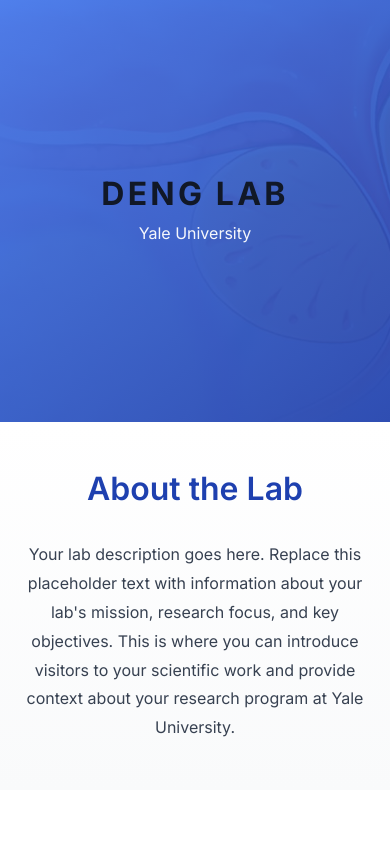
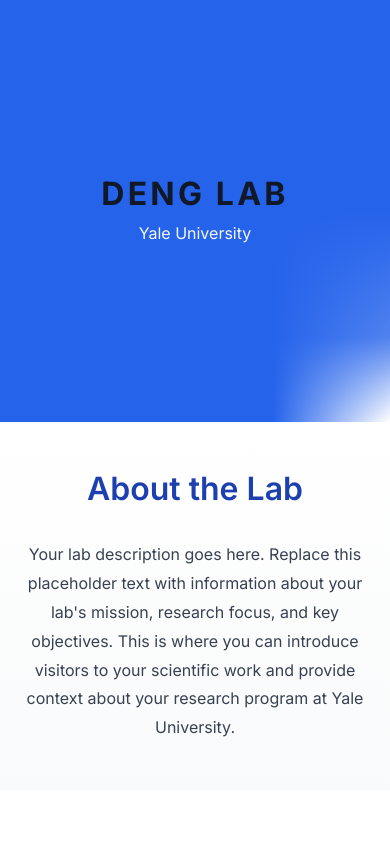
Before and after one commit to starryds/Denglab.github.io, a React (Vite) app: page / in a window 390 px wide. Shown: the top 844 px of the page. Built offline with nearby package versions, Linux system fonts and the light colour scheme; the HTML template or start-up script is replaced by a standard one.

Commit message:
Update banner: push image to right, smooth gradient on left

```diff
--- a/src/components/Banner.module.css
+++ b/src/components/Banner.module.css
@@ -3,14 +3,34 @@
   width: 100%;
   height: 60vh;
   min-height: 400px;
-  background-image: url('/images/with logo.jpeg');
-  background-size: cover;
+  background: linear-gradient(to right,
+    var(--primary-blue) 0%,
+    var(--primary-blue) 50%,
+    var(--primary-blue) 70%,
+    transparent 100%
+  );
+  background-size: 100% 100%;
   background-position: center;
   background-repeat: no-repeat;
   display: flex;
   align-items: center;
-  justify-content: center;
+  justify-content: flex-start;
   animation: fadeIn 1s ease-in;
+  overflow: hidden;
+}
+
+.banner::before {
+  content: '';
+  position: absolute;
+  top: 0;
+  right: 0;
+  width: 50%;
+  height: 100%;
+  background-image: url('/images/with logo.jpeg');
+  background-size: contain;
+  background-position: right center;
+  background-repeat: no-repeat;
+  z-index: 0;
 }
 
 .bannerOverlay {
@@ -19,15 +39,25 @@
   left: 0;
   right: 0;
   bottom: 0;
-  background: linear-gradient(135deg, rgba(37, 99, 235, 0.8) 0%, rgba(30, 64, 175, 0.9) 100%);
+  background: linear-gradient(to right,
+    var(--primary-blue) 0%,
+    var(--primary-blue) 60%,
+    rgba(37, 99, 235, 0.95) 70%,
+    rgba(37, 99, 235, 0.8) 80%,
+    rgba(37, 99, 235, 0.5) 90%,
+    transparent 100%
+  );
 }
 
 .bannerContent {
   position: relative;
-  z-index: 1;
-  text-align: center;
+  z-index: 2;
+  text-align: left;
   color: var(--white);
   animation: slideUp 0.8s ease-out;
+  padding-left: var(--spacing-3xl);
+  padding-right: var(--spacing-3xl);
+  max-width: 50%;
 }
 
 .labName {
@@ -68,6 +98,29 @@
   .banner {
     height: 50vh;
     min-height: 300px;
+    flex-direction: column;
+    justify-content: center;
+  }
+
+  .banner::before {
+    width: 100%;
+    height: 50%;
+    background-position: center;
+  }
+
+  .bannerContent {
+    max-width: 90%;
+    text-align: center;
+    padding: var(--spacing-lg);
+  }
+
+  .bannerOverlay {
+    background: linear-gradient(to bottom,
+      var(--primary-blue) 0%,
+      var(--primary-blue) 50%,
+      rgba(37, 99, 235, 0.8) 80%,
+      transparent 100%
+    );
   }
 
   .labName {
@@ -80,6 +133,10 @@
 }
 
 @media (max-width: 480px) {
+  .bannerContent {
+    padding: var(--spacing-md);
+  }
+
   .labName {
     font-size: 2rem;
   }
```
